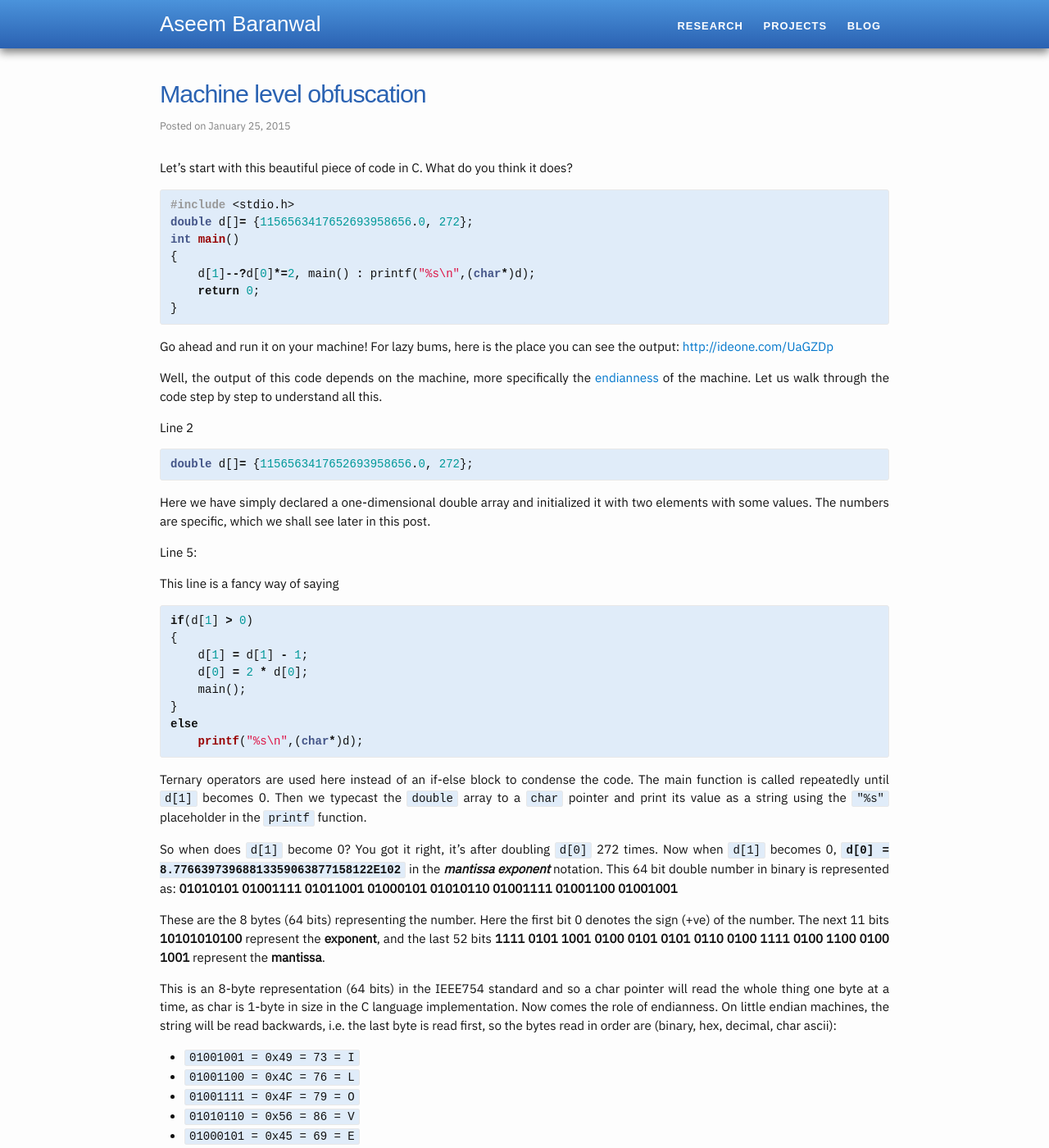
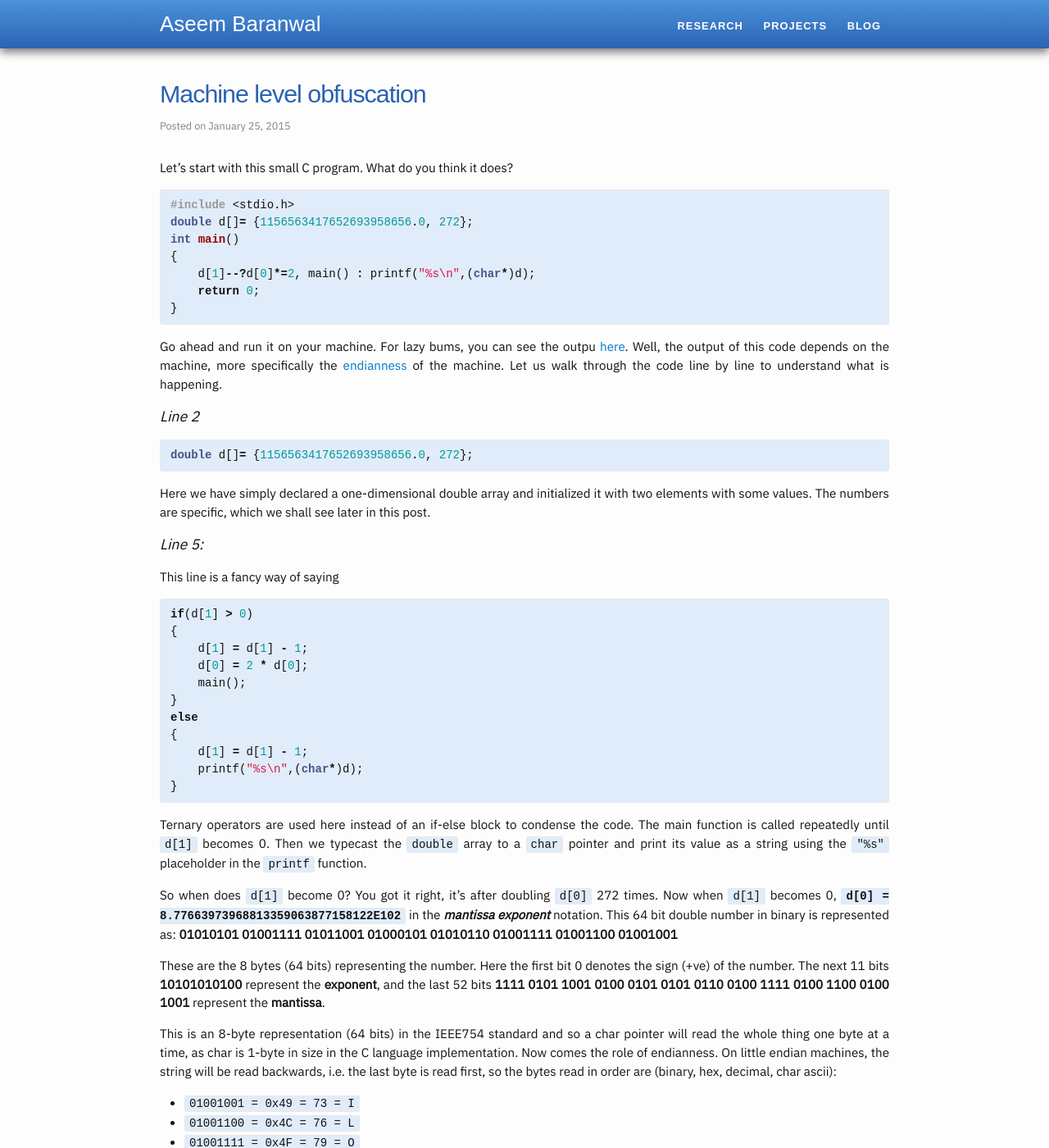
Before and after one commit to aseemrb/aseemrb.github.io, a Jekyll site: the page built from _posts/2015-01-25-machine-level-obfuscation.md, in a window 1280 px wide and 1400 px high. Shown: the whole window at 82% size. Built offline with Jekyll 4.4.1, drawn with Linux system fonts in a browser that asks for light colours; some of the changed text lies outside the part shown.

Commit message:
fix code description

```diff
--- a/_posts/2015-01-25-machine-level-obfuscation.md
+++ b/_posts/2015-01-25-machine-level-obfuscation.md
@@ -4,7 +4,7 @@
 category: programming
 ---
 
-Let’s start with this beautiful piece of code in C. What do you think it does?
+Let’s start with this small C program. What do you think it does?
 
 {% highlight c %}
 #include <stdio.h>
@@ -16,18 +16,16 @@
 }
 {% endhighlight %}
 
-Go ahead and run it on your machine! For lazy bums, here is the place you can see the output: [http://ideone.com/UaGZDp](http://ideone.com/UaGZDp)
+Go ahead and run it on your machine. For lazy bums, you can see the outpu [here](http://ideone.com/UaGZDp). Well, the output of this code depends on the machine, more specifically the [endianness](http://en.wikipedia.org/wiki/Endianness) of the machine. Let us walk through the code line by line to understand what is happening.
 
-Well, the output of this code depends on the machine, more specifically the [endianness](http://en.wikipedia.org/wiki/Endianness) of the machine. Let us walk through the code step by step to understand all this.
-
-#### Line 2
+### Line 2
 {% highlight c %}
 double d[]= {1156563417652693958656.0, 272};
 {% endhighlight %}
 
 Here we have simply declared a one-dimensional double array and initialized it with two elements with some values. The numbers are specific, which we shall see later in this post.
 
-#### Line 5:
+### Line 5:
 This line is a fancy way of saying
 {% highlight c %}
 if(d[1] > 0)
@@ -37,7 +35,10 @@
     main();
 }
 else
+{
+    d[1] = d[1] - 1;
     printf("%s\n",(char*)d);
+}
 {% endhighlight %}
 
 Ternary operators are used here instead of an if-else block to condense the code. The main function is called repeatedly until `d[1]` becomes 0. Then we typecast the `double` array to a `char` pointer and print its value as a string using the `"%s"` placeholder in the `printf` function.
@@ -58,7 +59,7 @@
 - `01001111 = 0x4F = 79 = O`
 - `01010101 = 0x55 = 85 = U`
 
-As `d[]` is an array, the next byte after `d[0]` in memory stores `d[1]` which is now `= 0`; so this acts as a `NULL` character, a string terminator for the `%s` placeholder in `printf`. Hence, the output of the code above is `ILOVEYOU`.
+As `d[]` is an array, the next byte after `d[0]` in memory stores `d[1]` which is now `= -1.0`; so the last byte is `0000` which acts as a `NULL` character, terminating the string for the `%s` placeholder in `printf`. Hence, the output of the code above is `ILOVEYOU`.
 
 Interesting, isn’t it? You just found a geeky way to say this to the love of your life! Anyway, this interesting aspect can be used to obfuscate any string into numbers, as I did with my name. `ASEEMRAJ` can be obfuscated with `d[0] = 4875566432211777.0` and `d[1] = 113`. Now go and find the magical numbers for your own strings.
 
```
